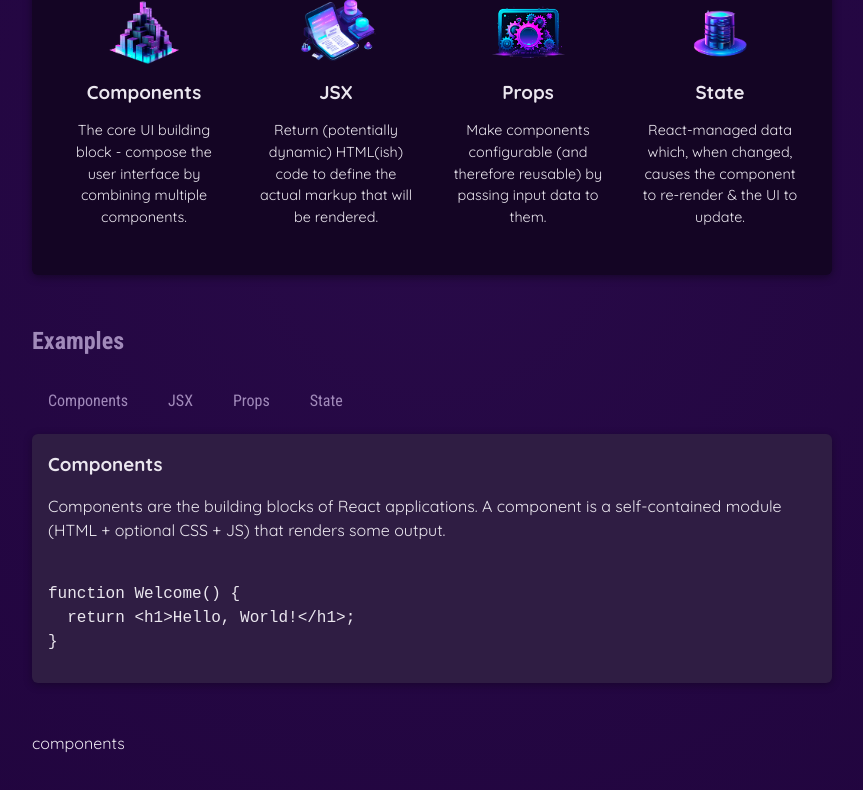
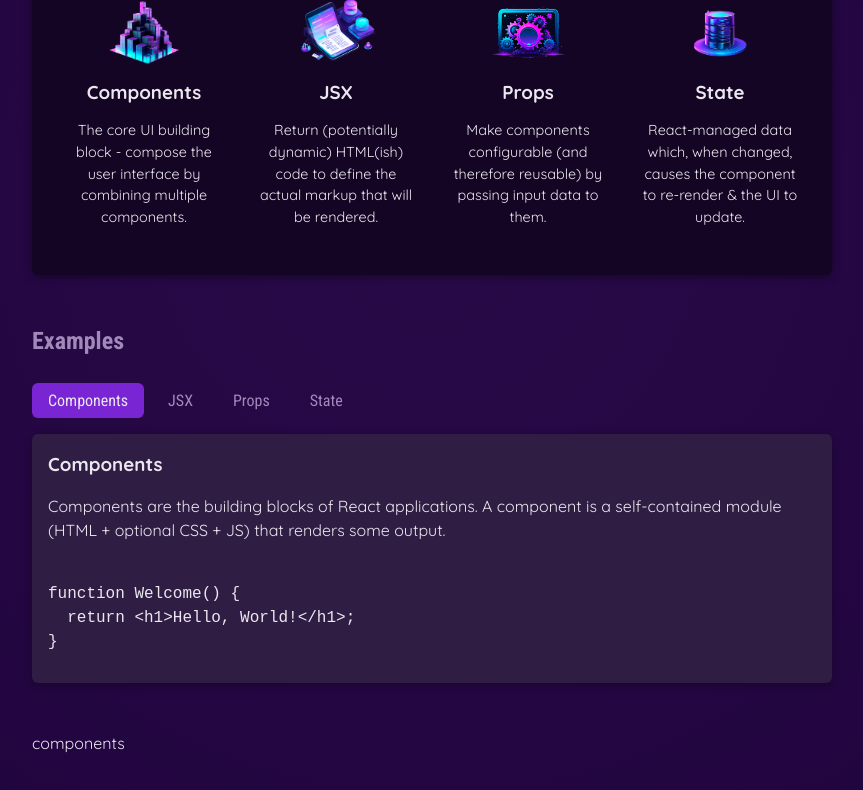
Before and after one commit to rizki10eka/React-Essencial, a React (Vite) app: page / in a window 1280 px wide. Both pictures are taken after a click on the button "Components". Shown: the part 424-1214 px from the top of the page, without its empty margins (208-1071 px from the left). Built offline with nearby package versions, Linux system fonts and the light colour scheme.

Commit message:
add css styling & dynamic styling

```diff
--- a/src/App.jsx
+++ b/src/App.jsx
@@ -10,13 +10,26 @@
 
   const [selectedTopic, setSelectedTopic] = useState();
 
-  let tabContent = 'Please click a button';
+
 
   function handleSelect(selectedButton) {
     // selectedButton => 'components', 'jsx', 'props', 'state'
     setSelectedTopic(selectedButton)
     console.log(selectedTopic)
   }
+
+  let tabContent = <p>Please select a topic.</p>;
+
+  if (selectedTopic) {
+    tabContent = (<div id="tab-content">
+      <h3>{EXAMPLES[selectedTopic].title}</h3>
+      <p>{EXAMPLES[selectedTopic].description}</p>
+      <pre>
+        <code>{EXAMPLES[selectedTopic].code}</code>
+      </pre>
+    </div>);
+  }
+
 
   return (
     <div>
@@ -38,19 +51,12 @@
         <section id="examples">
           <h2>Examples</h2>
           <menu>
-            <TabButton onSelect={() => handleSelect('components')}>Components</TabButton>
-            <TabButton onSelect={() => handleSelect('jsx')}>JSX</TabButton>
-            <TabButton onSelect={() => handleSelect('props')}>Props</TabButton>
-            <TabButton onSelect={() => handleSelect('state')}>State</TabButton>
+            <TabButton isSelected={selectedTopic === 'components'} onSelect={() => handleSelect('components')}>Components</TabButton>
+            <TabButton isSelected={selectedTopic === 'jsx'} onSelect={() => handleSelect('jsx')}>JSX</TabButton>
+            <TabButton isSelected={selectedTopic === 'props'} onSelect={() => handleSelect('props')}>Props</TabButton>
+            <TabButton isSelected={selectedTopic === 'state'} onSelect={() => handleSelect('state')}>State</TabButton>
           </menu>
-          {!selectedTopic && <p>Please select a topic.</p> }
-          {selectedTopic && (<div id="tab-content">
-            <h3>{EXAMPLES[selectedTopic].title}</h3>
-            <p>{EXAMPLES[selectedTopic].description}</p>
-            <pre>
-              <code>{EXAMPLES[selectedTopic].code}</code>
-            </pre>
-          </div> )}
+          {tabContent}
         </section>
         {selectedTopic}
       </main>
--- a/src/components/TabButton.jsx
+++ b/src/components/TabButton.jsx
@@ -1,4 +1,4 @@
-export default function CoreConcept({ children, onSelect }) {
+export default function CoreConcept({ children, onSelect, isSelected }) {
 
     // function handleClick() {
     //     console.log('hello world !!')
@@ -6,7 +6,7 @@
 
     return (
     <li>
-        <button onClick={onSelect}>
+        <button className={isSelected ? 'active' : undefined} onClick={onSelect}>
             {children}
         </button>
     </li>);
```
